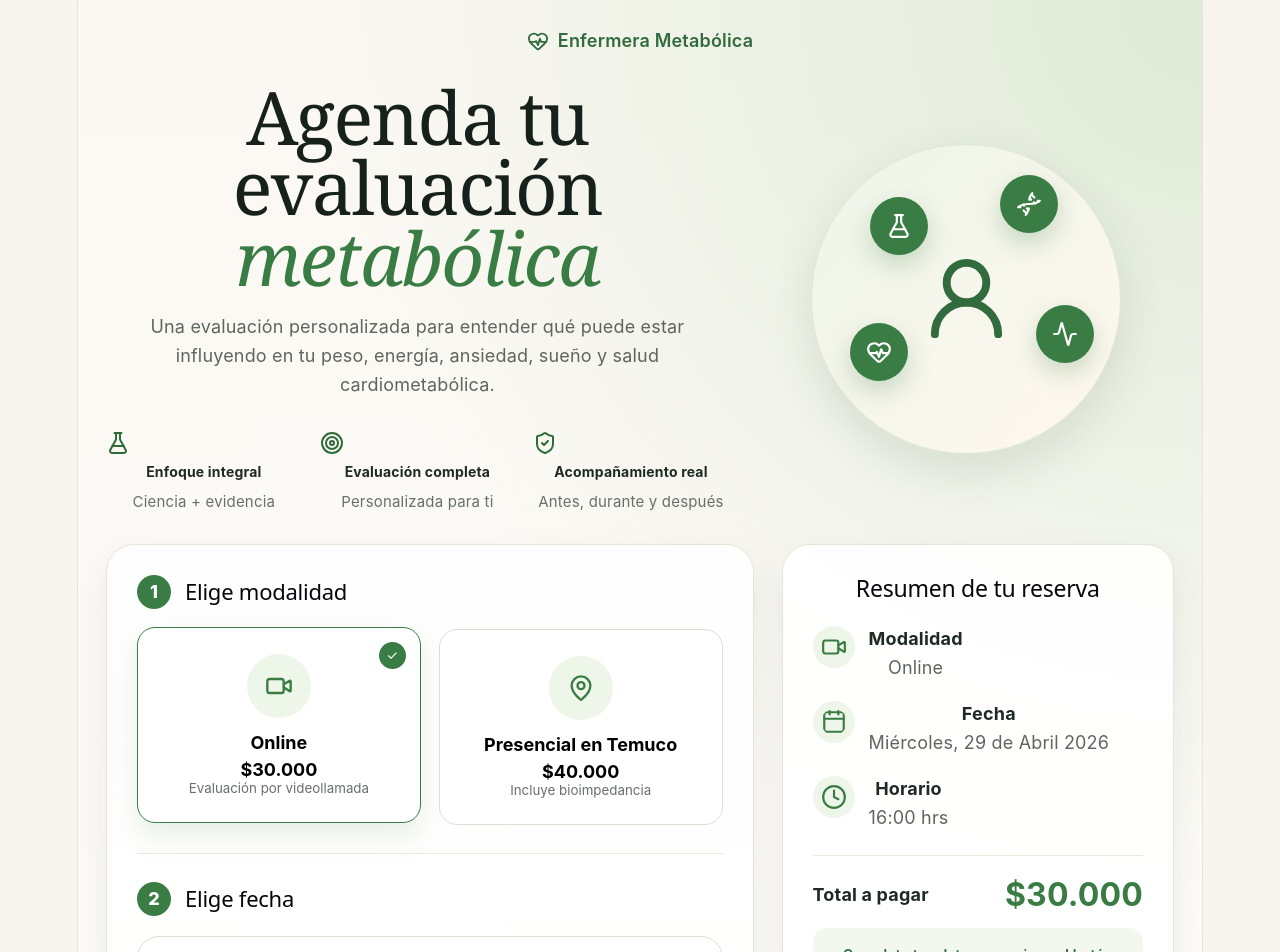
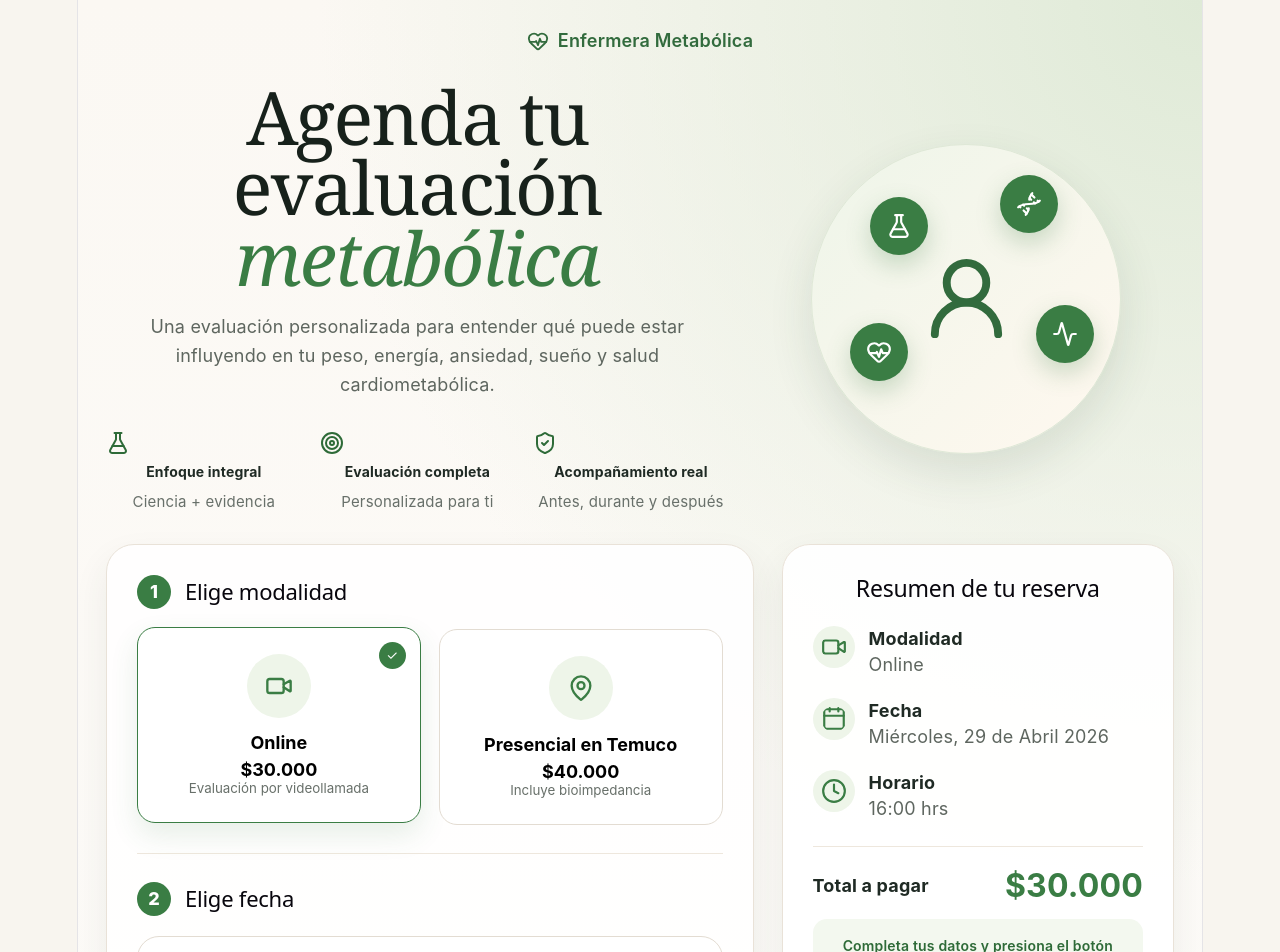
Before and after one commit to darling-rr/agenda-enfermera-metabolica, a React (Vite) app: page / in a window 1280 px wide. Shown: the top 952 px of the page. Built offline with nearby package versions, Linux system fonts and the light colour scheme; no server answers; the database is empty.

Commit message:
fix alineacion resumen

```diff
--- a/src/App.css
+++ b/src/App.css
@@ -1060,4 +1060,13 @@ footer svg {
 .summaryText {
   display: flex;
   flex-direction: column;
+  align-items: flex-start;
 }
+
+.summaryText strong {
+  margin: 0;
+}
+
+.summaryText p {
+  margin: 0;
+}
--- a/src/App.jsx
+++ b/src/App.jsx
@@ -422,13 +422,15 @@ const availableTimes = times.filter((time) => {
           <h2>Resumen de tu reserva</h2>
 
      <div className="summaryList">
-            <div>
-              {selectedMode === "Online" ? <Video size={22} /> : <MapPin size={22} />}
-              <section>
+
+  <div className="summaryItem">
+    <Video size={22} />
+    <div className="summaryText">
       <strong>Modalidad</strong>
       <p>{selectedMode}</p>
-              </section>
     </div>
+  </div>
+
   <div className="summaryItem">
     <Calendar size={22} />
     <div className="summaryText">
@@ -436,13 +438,15 @@ const availableTimes = times.filter((time) => {
       <p>{selectedDateLabel}</p>
     </div>
   </div>
-            <div>
+
+  <div className="summaryItem">
     <Clock size={22} />
-              <section>
+    <div className="summaryText">
       <strong>Horario</strong>
-                <p>{selectedTime ? `${selectedTime} hrs` : "Selecciona una hora"}</p>
-              </section>
+      <p>{selectedTime} hrs</p>
     </div>
+  </div>
+
 </div>
 
           <div className="totalBox">
```
Lines whose indentation alone changed are shown as unchanged.
